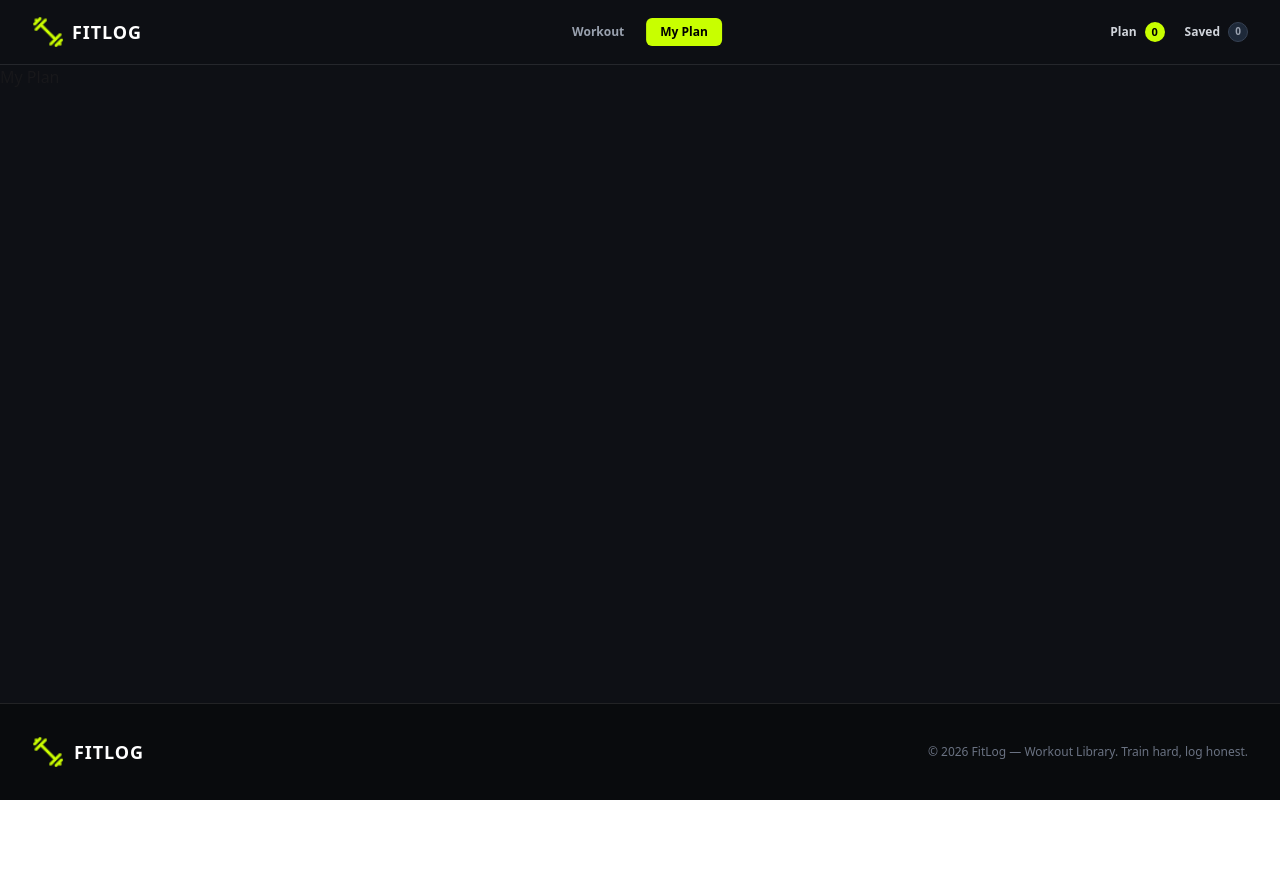
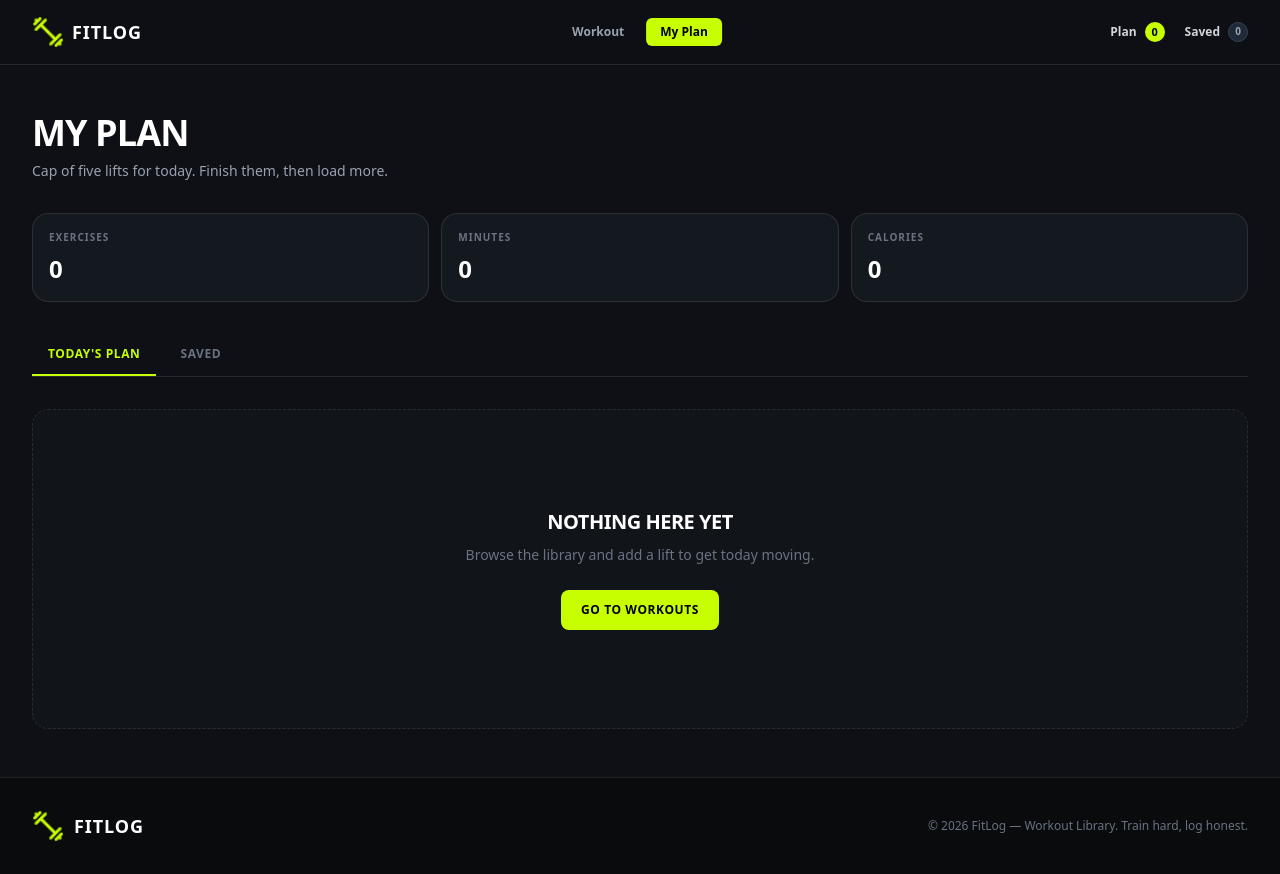
Before and after one commit to Iftakharul-Alam-Apurba/Fit-Log, a Next.js app: page /my-plan in a window 1280 px wide. Before the commit the page ends 800 px from the top, so only its background shows below. Built offline with nearby package versions, Linux system fonts and the light colour scheme.

Commit message:
Did my plan a little

```diff
--- /dev/null
+++ b/app/my-plan/components/PlanContent.tsx
@@ -0,0 +1,83 @@
+"use client";
+
+import Link from "next/link";
+
+export default function PlanContent() {
+  return (
+    <div className="space-y-8">
+
+      {/* Metrics */}
+      <div className="grid grid-cols-3 gap-3">
+
+        <div className="rounded-2xl border border-white/10 bg-[#14181f] p-4">
+          <p className="text-[10px] font-bold uppercase tracking-widest text-gray-500">
+            Exercises
+          </p>
+
+          <p className="mt-2 text-2xl font-black text-white">
+            0
+          </p>
+        </div>
+
+        <div className="rounded-2xl border border-white/10 bg-[#14181f] p-4">
+          <p className="text-[10px] font-bold uppercase tracking-widest text-gray-500">
+            Minutes
+          </p>
+
+          <p className="mt-2 text-2xl font-black text-white">
+            0
+          </p>
+        </div>
+
+        <div className="rounded-2xl border border-white/10 bg-[#14181f] p-4">
+          <p className="text-[10px] font-bold uppercase tracking-widest text-gray-500">
+            Calories
+          </p>
+
+          <p className="mt-2 text-2xl font-black text-white">
+            0
+          </p>
+        </div>
+
+      </div>
+
+      {/* Tabs */}
+      <div className="flex items-center gap-2 border-b border-white/10">
+        <button
+          type="button"
+          className="border-b-2 border-[#c8ff00] px-4 py-3 text-xs font-black uppercase tracking-wider text-[#c8ff00]"
+        >
+          Today&apos;s Plan
+        </button>
+
+        <button
+          type="button"
+          className="border-b-2 border-transparent px-4 py-3 text-xs font-black uppercase tracking-wider text-gray-500 transition-colors hover:text-white"
+        >
+          Saved
+        </button>
+      </div>
+
+      {/* Empty State */}
+      <div className="flex min-h-80 flex-col items-center justify-center rounded-2xl border border-dashed border-white/10 bg-[#111419] px-6 text-center">
+
+        <h2 className="text-xl font-black uppercase tracking-tight text-white">
+          NOTHING HERE YET
+        </h2>
+
+        <p className="mt-2 max-w-sm text-xs leading-relaxed text-gray-500 sm:text-sm">
+          Browse the library and add a lift to get today moving.
+        </p>
+
+        <Link
+          href="/"
+          className="mt-6 rounded-lg bg-[#c8ff00] px-5 py-3 text-xs font-black uppercase tracking-wider text-black transition-all hover:bg-[#b5e600] active:scale-95"
+        >
+          GO TO WORKOUTS
+        </Link>
+
+      </div>
+
+    </div>
+  );
+}
--- a/app/my-plan/page.tsx
+++ b/app/my-plan/page.tsx
@@ -1,10 +1,24 @@
-import React from 'react';
+import PlanContent from "./components/PlanContent";
 
-const MyPlan = () => {
-    return (
-        <div>
-            <h1>My Plan</h1>
+export default function MyPlanPage() {
+  return (
+    <main className="w-full py-8 sm:py-12">
+      <div className="container mx-auto px-4 sm:px-8">
+
+        {/* Header */}
+        <div className="mb-8 space-y-2">
+          <h1 className="text-3xl font-black uppercase tracking-tight text-white sm:text-4xl">
+            MY PLAN
+          </h1>
+
+          <p className="text-xs font-medium text-gray-400 sm:text-sm">
+            Cap of five lifts for today. Finish them, then load more.
+          </p>
         </div>
-    );
-};
-export default MyPlan;
+
+        <PlanContent />
+
+      </div>
+    </main>
+  );
+}
```
Also changed, not shown: app/my-plan/components/PlanCard.tsx (added).
